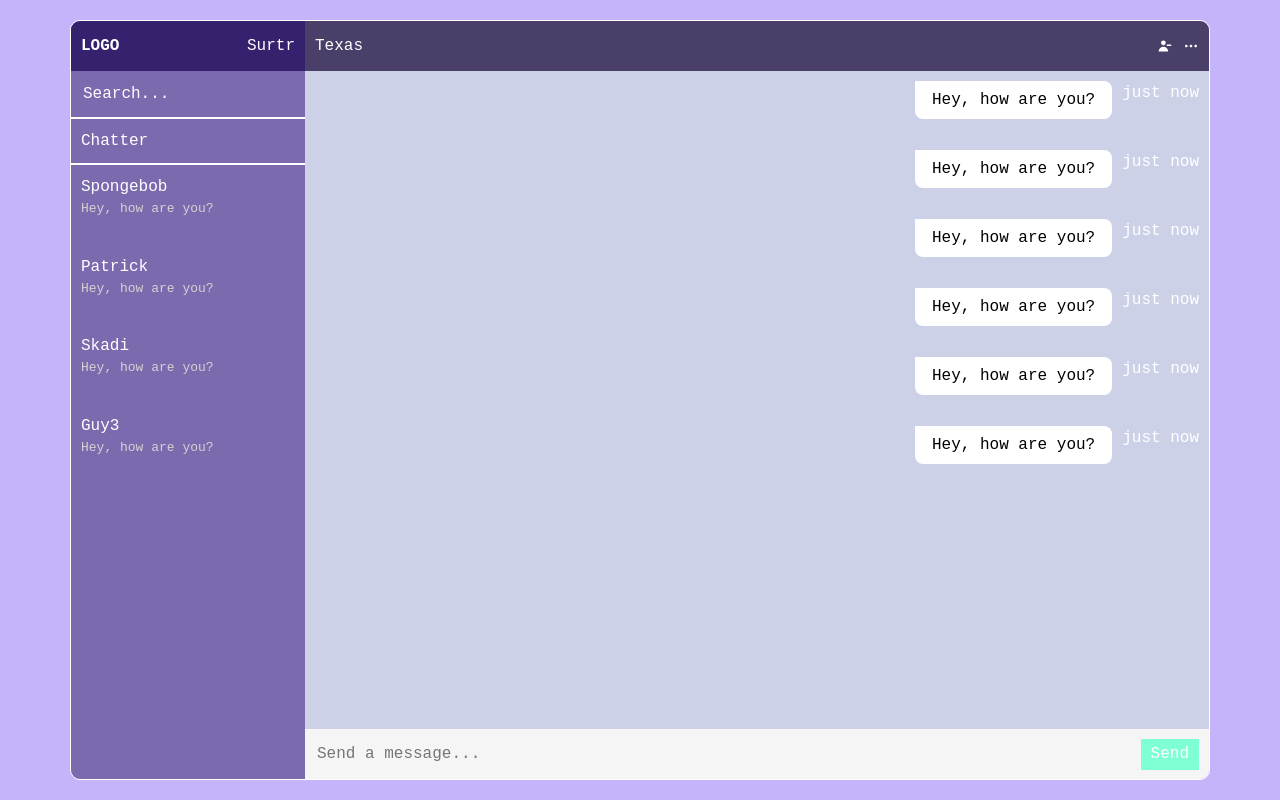
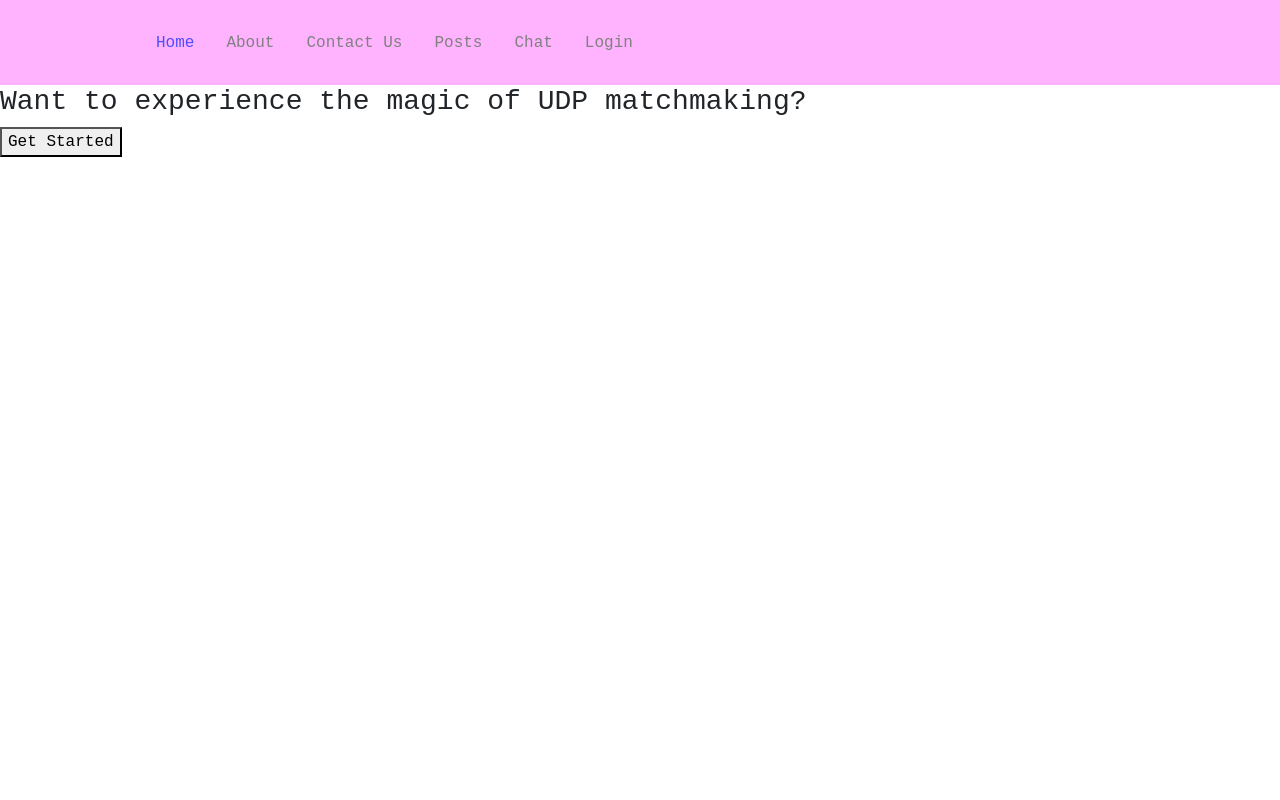
Before and after one commit to JustJunior82/UDP-dating-35L, a React (Create React App) app in the folder 35l-dating-app/: page / in a window 1280 px wide. Built offline with nearby package versions, Linux system fonts and the light colour scheme; a web font is replaced by a local one.

Commit message:
added Navbar navigation to chat page

```diff
--- a/35l-dating-app/src/App.js
+++ b/35l-dating-app/src/App.js
@@ -19,7 +19,7 @@ import Settings from "./pages/settings";
 import Registration from "./pages/registration";
 import Messages from "./pages/messages";
 
-import HomeTest from "./pages/HomeTest";
+import ChatPage from "./pages/ChatPage";
 
 // import PrivateRoute from "./pages/PrivateRoute";
 
@@ -47,7 +47,33 @@ function App() {
 
 
     return (
-        <HomeTest />
+        <Router>
+            <Navbar isLoggedIn={isLoggedIn}/>
+            <Routes>
+                <Route exact path="/" element={<Home isAuth={String(isLoggedIn)} onLogIn={() => setLogin(true)} onLogOut={() => setLogin(false)}/>} />
+                <Route path="/about" element={<About />} />
+                <Route path="/contact" element={<Contact />} />
+                <Route path="/posts" element={<Posts userInfo={userInfo}
+                    masterPrefList={masterPrefList}
+                    setVisitingProfile={setVisitingProfile}
+                    setVisitingUsername={setVisitingUsername}/>} />
+                <Route path="/login" element={<Login userInfo={userInfo} setUserInfo={setUserInfo} setLogin={(props) => handleLogin(props)}/>} />
+                {/* unaccessable until logged in */}
+                <Route path="/profile" element={<Profile userInfo={userInfo}
+                    isLoggedIn={isLoggedIn}
+                    setMessage={(friendUsername) => setUserInfo({ ...userInfo, message: friendUsername })}
+                    visitingProfile={visitingProfile}
+                    setVisitingProfile={setVisitingProfile}
+                    visitingUsername={visitingUsername}
+                    setVisitingUsername={setVisitingUsername}/>} />
+                <Route path="/settings" element={<Settings />} />
+                <Route path="/messages" element={<ChatPage userInfo={userInfo}/>} />
+                {/* hidden page only accessible when registering */}
+                <Route path="/registration" element={<Registration userInfo={userInfo} setUserInfo={setUserInfo} masterPrefList={masterPrefList}/>} />
+                {/* testing */}
+                <Route path="/test" element={ChatPage} />
+            </Routes>
+        </Router>
     );
 };
 
--- a/35l-dating-app/src/components/Navbar/index.js
+++ b/35l-dating-app/src/components/Navbar/index.js
@@ -50,6 +50,9 @@ const DefaultNavBar = () => {
                     <NavLink to="/posts" >
                         Posts
                     </NavLink>
+                    <NavLink to="/messages" >
+                        Chat
+                    </NavLink>
                     <NavLink to="/login" >
                         Login
                     </NavLink>
--- a/35l-dating-app/src/pages/HomeTest.jsx
+++ b/35l-dating-app/src/pages/ChatPage.jsx
@@ -3,7 +3,7 @@ import './home.scss'
 import Sidebar from '../components/Chat/Sidebar'
 import Chat from '../components/Chat/Chat'
 
-const HomeTest = () => {
+const ChatPage = () => {
   return (
     <div className='home'>
       <div className='container'>
@@ -14,4 +14,4 @@ const HomeTest = () => {
   )
 }
 
-export default HomeTest
+export default ChatPage
--- a/35l-dating-app/src/pages/home.scss
+++ b/35l-dating-app/src/pages/home.scss
@@ -6,7 +6,7 @@
 
 .home {
     background-color: #c5b4fa;
-    height: 100vh;
+    height: 91vh;
     display: flex;
     align-items: center;
     justify-content: center;
```
